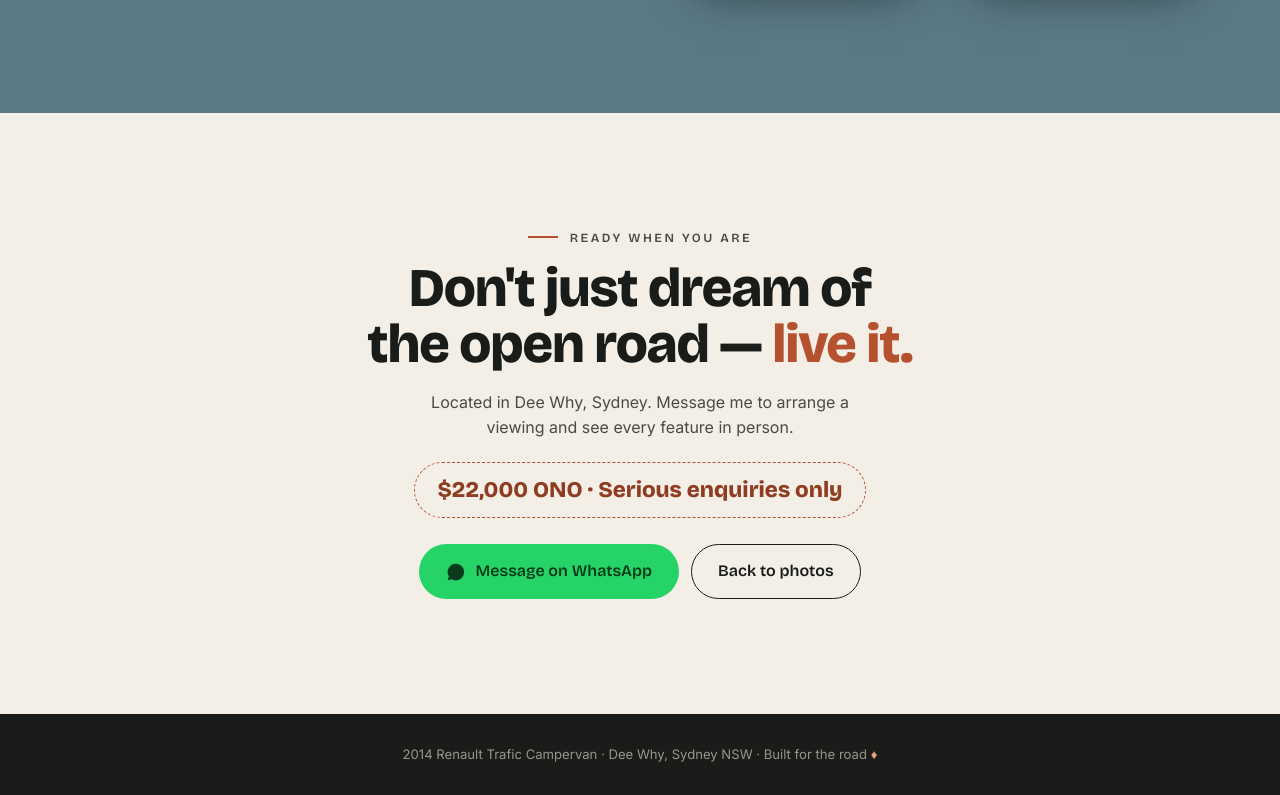
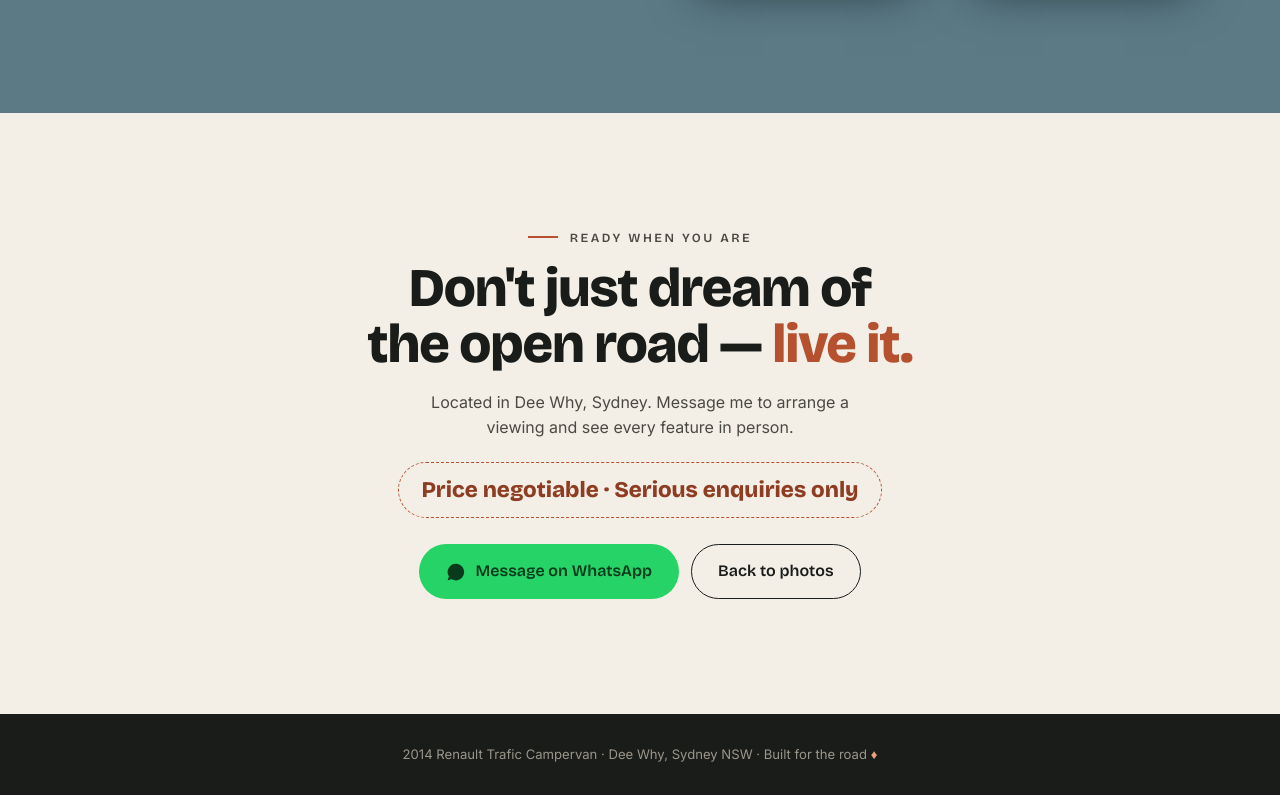
Before and after one commit to rafatorresst/trafic, a plain HTML site: page index.html in a window 1280 px wide. Shown: the part 5344-6139 px from the top of the page. Drawn offline with nearby package versions, Linux system fonts and the light colour scheme.

```diff
--- a/index.html
+++ b/index.html
@@ -362,7 +362,7 @@
     <p class="eyebrow" style="justify-content:center">Ready when you are</p>
     <h2>Don't just dream of the open road — <em>live it.</em></h2>
     <p>Located in Dee Why, Sydney. Message me to arrange a viewing and see every feature in person.</p>
-    <span class="contact__price">$22,000 ONO · Serious enquiries only</span>
+    <span class="contact__price">Price negotiable · Serious enquiries only</span>
     <div class="contact__cta">
       <a class="btn btn--wa" href="https://wa.me/61476281740?text=Hi%2C%20I%27m%20interested%20in%20your%20Renault%20Trafic%20campervan" target="_blank" rel="noopener">
         <svg viewBox="0 0 24 24" width="20" height="20" fill="currentColor" aria-hidden="true"><path d="M17.5 14.4c-.3-.15-1.77-.87-2.04-.97-.27-.1-.47-.15-.67.15-.2.3-.77.97-.94 1.17-.17.2-.35.22-.65.07-.3-.15-1.26-.46-2.4-1.48-.89-.79-1.49-1.77-1.66-2.07-.17-.3-.02-.46.13-.61.13-.13.3-.35.45-.52.15-.17.2-.3.3-.5.1-.2.05-.37-.02-.52-.08-.15-.67-1.61-.92-2.21-.24-.58-.49-.5-.67-.51h-.57c-.2 0-.52.07-.79.37-.27.3-1.04 1.02-1.04 2.48s1.07 2.88 1.22 3.08c.15.2 2.1 3.2 5.08 4.49.71.3 1.26.49 1.69.63.71.22 1.36.19 1.87.12.57-.09 1.77-.72 2.02-1.42.25-.7.25-1.29.17-1.42-.07-.13-.27-.2-.57-.35zM12 2a10 10 0 0 0-8.5 15.28L2 22l4.85-1.27A10 10 0 1 0 12 2z"/></svg>
```
